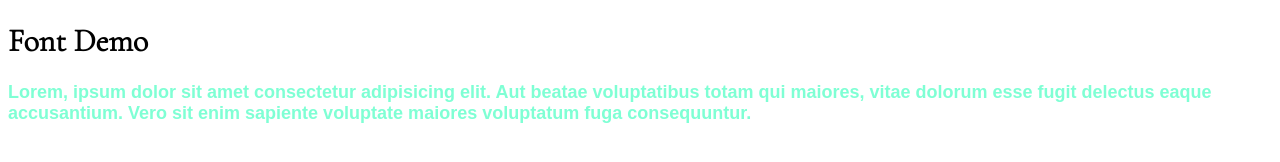
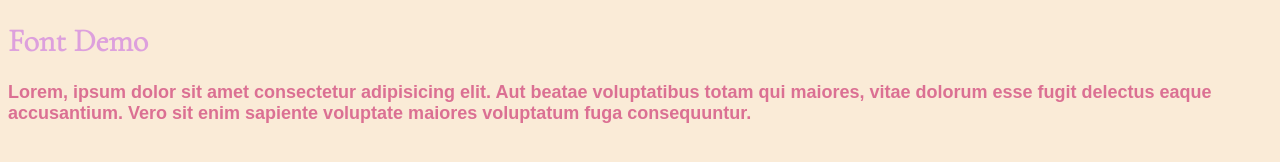
Before and after one commit to kelliethomsen/Website-Development-for-Beginners, a plain HTML site: page Fonts.html in a window 1280 px wide. Drawn offline with nearby package versions, Linux system fonts and the light colour scheme.

Commit message:
style edit

```diff
--- a/style.css
+++ b/style.css
@@ -1,11 +1,15 @@
+body{
+    background-color: antiquewhite;
+}
 p{
     font-family: Arial, Helvetica, sans-serif;
     font-weight: italic;
     font-weight: bold;
     font-size: 18px;
     text-decoration: none;
-    color: aquamarine;
+    color: palevioletred;
 }
 h1{
     font-family: 'Cormorant Garamond', serif;
+    color: plum
 }
```
